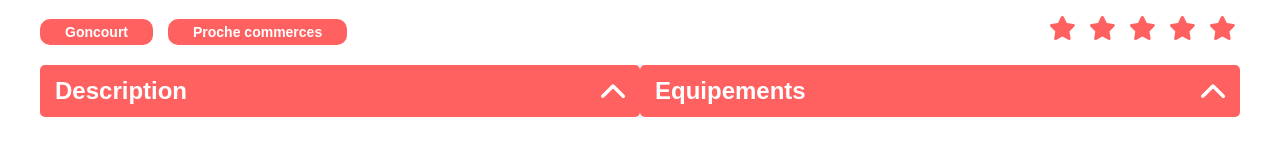
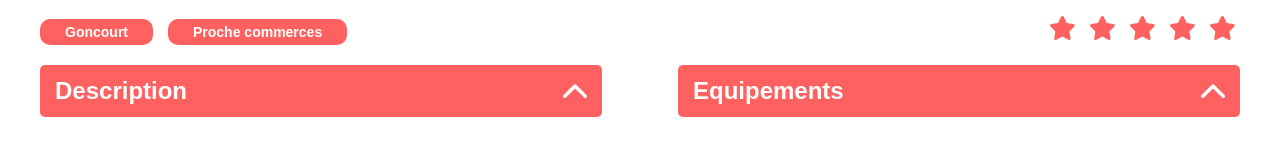
Before and after one commit to Celia-Haro/Projet_7_Kasa, a React (Vite) app: page /rentalpage/0979876d in a window 1280 px wide. Shown: the part 649-800 px from the top of the page. Built offline with nearby package versions, Linux system fonts and the light colour scheme.

Commit message:
fix: collapse styles

```diff
--- a/src/components/collapse/Collapse.jsx
+++ b/src/components/collapse/Collapse.jsx
@@ -12,13 +12,13 @@ export default function Collapse({ title, content }) {
                     <img src={arrow} alt="" />
                 </summary>
                 {Array.isArray(content) ? (
-                    <div className={styles.blocArray} >
+                    <div className={styles.blocDetail} >
                         {content.map((item, index) => (
                             <p key={index}>{item}</p>
                         ))}
                     </div>
                 ) : (
-                    <p>{content}</p>
+                    <p className={styles.blocDetail}>{content}</p>
                 )}
             </details>
         </div>
--- a/src/components/collapse/collapse.module.scss
+++ b/src/components/collapse/collapse.module.scss
@@ -2,10 +2,10 @@
 @use "../../styles/variables" as *;
 
 .collapse {
+    @include mixins.flexbox(row);
     width: 100%;
     max-width: 1024px;
-    @include mixins.flexbox(row, center, center);
-    margin: auto;
+    margin: 0 auto;
     @include mixins.large-screen {
       width: 90%;
     }
@@ -39,8 +39,8 @@
             }
         }
 
-        p {
-            padding: $spacing-s;
+        .blocDetail {
+            padding: $spacing-m;
             color: $dark-text-color;
             background: $background-grey;
             font-size: $font-size-l;
@@ -49,18 +49,8 @@
             @include mixins.small-screen {
                 font-size: $font-size-xs;
             }
-        };
-        .blocArray {
-
-            padding: $spacing-s;
-            p {
-                padding: 0 0 $spacing-xs;
         }
     }
-    }
-}
-
-
     details[open] {
         summary {
                 img {
@@ -70,3 +60,4 @@ details[open] {
 
         }
     }
+}
--- a/src/pages/rental/rentalPage.module.scss
+++ b/src/pages/rental/rentalPage.module.scss
@@ -81,7 +81,7 @@
     }
 
     .rentalDetails {
-        @include mixins.flexbox();
+        @include mixins.flexbox(row);
+        gap: 76px;
     }
-
 }
```
Lines whose indentation alone changed are shown as unchanged.
